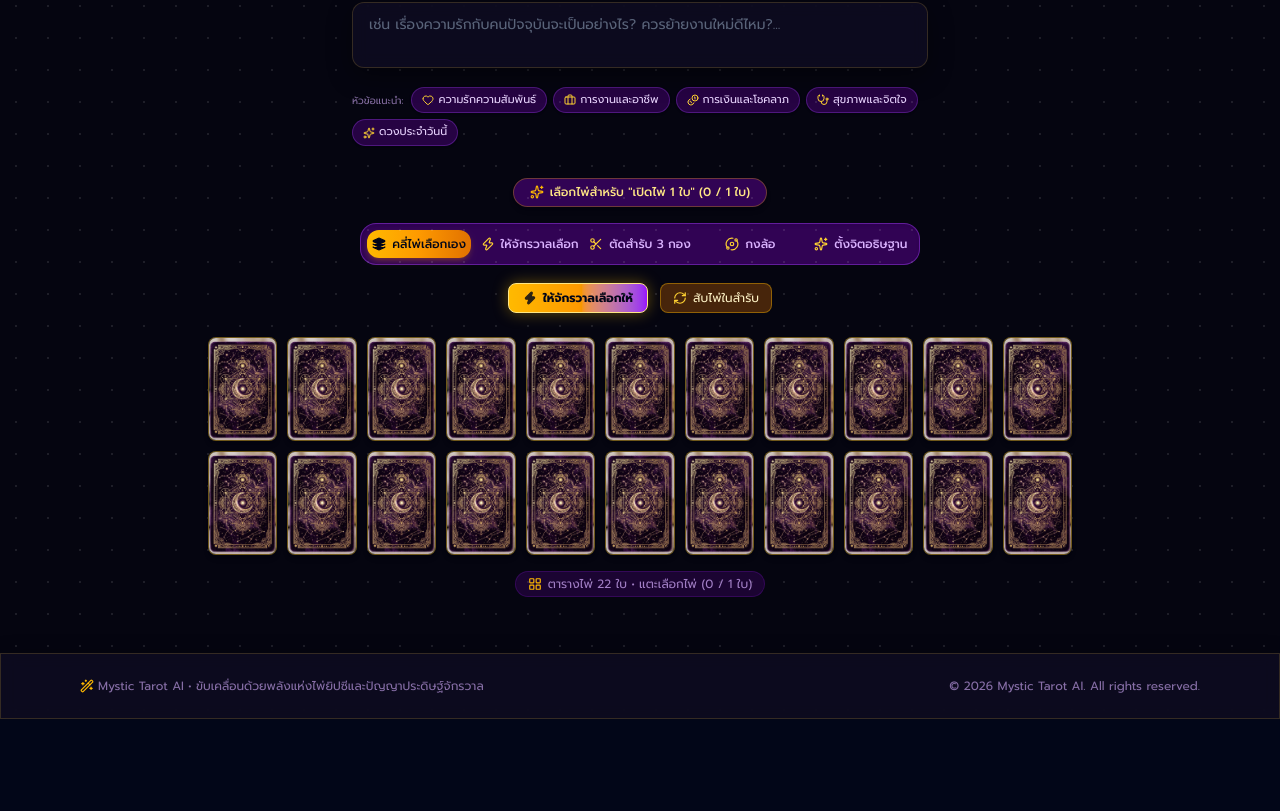
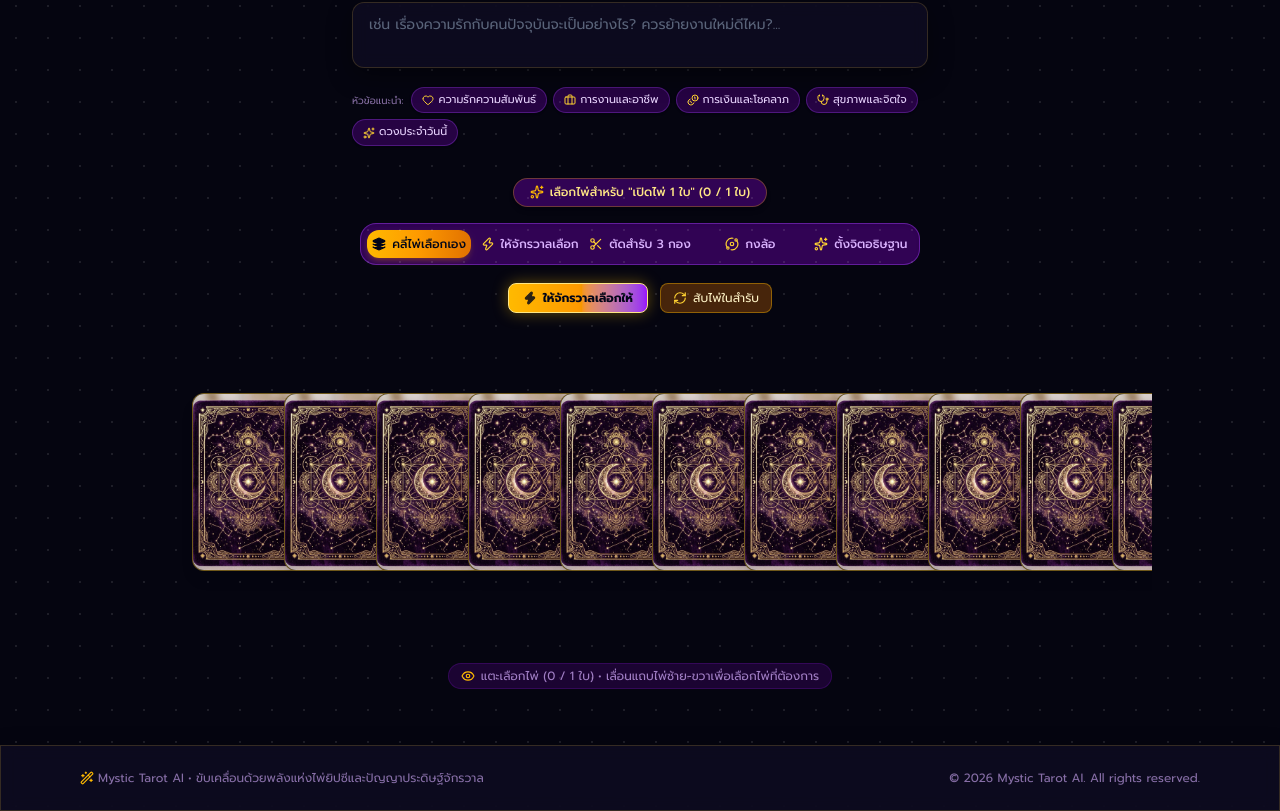
Before and after one commit to pondz1/MysticTarot, a React (Vite) app: page / in a window 1280 px wide. Shown: the part 522-1333 px from the top of the page. Before the commit the page ends 1241 px from the top, so only its background shows below. Built offline with nearby package versions, Linux system fonts and the light colour scheme.

Commit message:
style: set FanDeckView cards to straight upright 0-deg overlapping ribbon spread

```diff
--- a/src/components/deck/FanDeckView.tsx
+++ b/src/components/deck/FanDeckView.tsx
@@ -2,7 +2,7 @@ import React from 'react';
 import { motion } from 'framer-motion';
 import type { TarotCard } from '../../data/tarotCards';
 import type { DrawnCard } from '../../types/tarot';
-import { CheckCircle2, LayoutGrid } from 'lucide-react';
+import { CheckCircle2, Eye } from 'lucide-react';
 
 interface FanDeckViewProps {
   deck: TarotCard[];
@@ -27,12 +27,12 @@ export const FanDeckView: React.FC<FanDeckViewProps> = ({
 
   return (
     <div className="w-full flex flex-col items-center py-2 select-none">
-      {/* 22-Card Clean Grid Display (No Horizontal Scroll Needed) */}
+      {/* Straight Overlapping Deck Ribbon Display */}
       <div
         ref={deckContainerRef}
-        className="w-full max-w-4xl px-2 sm:px-4 my-2"
+        className="relative w-full max-w-5xl min-h-[220px] sm:min-h-[280px] md:min-h-[330px] overflow-x-auto pt-10 pb-4 sm:pt-14 sm:pb-6 md:pt-16 md:pb-8 scrollbar-none touch-pan-x"
       >
-        <div className="grid grid-cols-6 xs:grid-cols-7 sm:grid-cols-11 gap-1.5 sm:gap-2.5 justify-items-center">
+        <div className="flex justify-start items-center min-w-max px-6 sm:px-12 md:px-16 -space-x-11 xs:-space-x-10 sm:-space-x-8 md:-space-x-6 lg:-space-x-5 mx-auto">
           {deck.map((card, idx) => {
             const isPicked = selectedCards.some((sc) => sc.card.id === card.id);
 
@@ -44,24 +44,25 @@ export const FanDeckView: React.FC<FanDeckViewProps> = ({
                     cardRefs.current[idx] = el;
                   }
                 }}
+                initial={{ y: 0, rotate: 0 }}
                 animate={
                   isShuffling
                     ? {
-                        x: (Math.random() - 0.5) * 40,
-                        y: (Math.random() - 0.5) * 20,
+                        x: (Math.random() - 0.5) * 60,
+                        y: (Math.random() - 0.5) * 30,
                         rotate: (Math.random() - 0.5) * 20,
                       }
                     : isPicked
-                    ? { y: -8, scale: 1.08, zIndex: 30 }
-                    : { y: 0, scale: 1, zIndex: 1 }
+                    ? { y: -28, scale: 1.12, rotate: 0, zIndex: 50 }
+                    : { y: 0, scale: 1, rotate: 0, zIndex: idx + 1 }
                 }
-                whileHover={{ y: -6, scale: 1.06, zIndex: 20 }}
-                transition={{ duration: 0.15, ease: 'easeOut' }}
+                whileHover={{ y: -20, scale: 1.08, zIndex: 40 }}
+                transition={{ duration: 0.18, ease: 'easeOut' }}
                 onClick={() => onPickCard(card)}
-                className={`relative w-full aspect-[2/3] max-w-[72px] sm:max-w-[88px] rounded-lg cursor-pointer shadow-md border bg-slate-900 flex flex-col items-center justify-center p-0.5 select-none overflow-hidden transition-all duration-200 ${
+                className={`relative w-[68px] h-[108px] xs:w-[78px] xs:h-[122px] sm:w-[96px] sm:h-[152px] md:w-[112px] md:h-[178px] rounded-lg sm:rounded-xl cursor-pointer shadow-lg border bg-slate-900 flex flex-col items-center justify-center p-0.5 sm:p-1 text-center select-none overflow-hidden shrink-0 transition-shadow duration-200 ${
                   isPicked
-                    ? 'border-amber-400 ring-2 ring-amber-300 shadow-[0_0_20px_rgba(234,179,8,0.8)]'
-                    : 'border-amber-400/40 hover:border-amber-300 hover:shadow-[0_0_15px_rgba(234,179,8,0.4)]'
+                    ? 'border-amber-400 ring-2 ring-amber-300 shadow-[0_0_30px_rgba(234,179,8,0.9)]'
+                    : 'border-amber-400/40 hover:border-amber-300 hover:shadow-[0_0_20px_rgba(234,179,8,0.5)]'
                 }`}
               >
                 <img
@@ -76,8 +77,8 @@ export const FanDeckView: React.FC<FanDeckViewProps> = ({
                 />
 
                 {isPicked && (
-                  <div className="absolute top-1 right-1 z-10 w-3.5 h-3.5 sm:w-4 sm:h-4 rounded-full bg-amber-400 text-slate-950 flex items-center justify-center shadow-md">
-                    <CheckCircle2 className="w-2.5 h-2.5 sm:w-3 sm:h-3 fill-slate-950 text-amber-400" />
+                  <div className="absolute top-1 right-1 sm:top-1.5 sm:right-1.5 z-10 w-4 h-4 sm:w-5 sm:h-5 rounded-full bg-amber-400 text-slate-950 flex items-center justify-center shadow-md">
+                    <CheckCircle2 className="w-3 h-3 sm:w-4 sm:h-4 fill-slate-950 text-amber-400" />
                   </div>
                 )}
               </motion.div>
@@ -88,9 +89,9 @@ export const FanDeckView: React.FC<FanDeckViewProps> = ({
 
       {/* Helper Text */}
       {!isSelectionComplete && (
-        <p className="text-[10px] sm:text-xs text-purple-300/70 mt-2 flex items-center gap-1.5 px-3 py-1 rounded-full bg-purple-950/40 border border-purple-800/30">
-          <LayoutGrid className="w-3.5 h-3.5 text-amber-400 shrink-0" />
-          <span>ตารางไพ่ 22 ใบ • แตะเลือกไพ่ ({selectedCards.length} / {targetCount} ใบ)</span>
+        <p className="text-[10px] sm:text-xs text-purple-300/70 mt-1 flex items-center gap-1.5 px-3 py-1 rounded-full bg-purple-950/40 border border-purple-800/30">
+          <Eye className="w-3.5 h-3.5 text-amber-400 shrink-0" />
+          <span>แตะเลือกไพ่ ({selectedCards.length} / {targetCount} ใบ) • เลื่อนแถบไพ่ซ้าย-ขวาเพื่อเลือกไพ่ที่ต้องการ</span>
         </p>
       )}
     </div>
```
